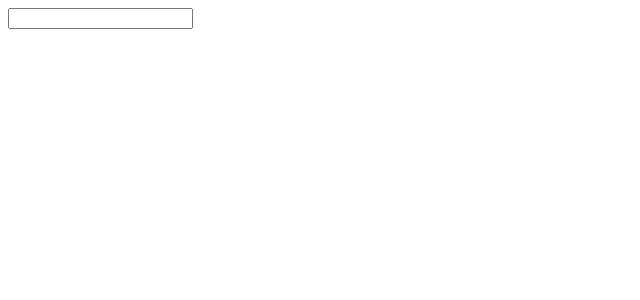
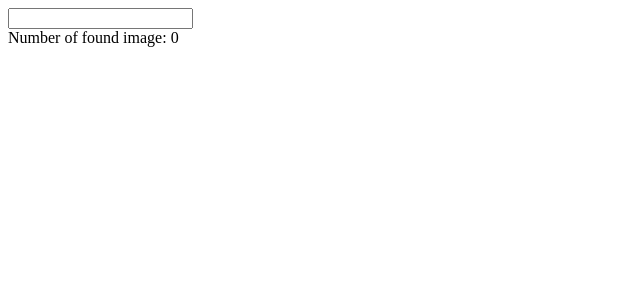
Before and after one commit to hadifayazi/search_photo, a React (Create React App) app: page / in a window 1280 px wide. Shown: the top 300 px of the page, without its empty margins (0-640 px from the left). Built offline with nearby package versions, Linux system fonts and the light colour scheme.

Commit message:
using useState and props system to pass dow the result of the search to the imageList component,using state because every time there is a search the screen gets updated

```diff
--- a/src/App.js
+++ b/src/App.js
@@ -1,14 +1,19 @@
+import { useState } from "react";
 import searchImages from "./api";
 import SearchBar from "./components/searchBar";
 
+import ImageList from "./components/imageList";
+
 function App() {
+  const [images, setImages] = useState([]);
   const handleSubmit = async (keyword) => {
     const result = await searchImages(keyword);
-    console.log(result);
+    setImages(result);
   };
   return (
     <div>
       <SearchBar onSubmit={handleSubmit} />
+      <ImageList images={images} />
     </div>
   );
 }
--- a/src/components/imageList.js
+++ b/src/components/imageList.js
@@ -1,4 +1,4 @@
-function ImageList() {
-  return <div>ImageList</div>;
+function ImageList({ images }) {
+  return <div>Number of found image: {images.length}</div>;
 }
 export default ImageList;
```
